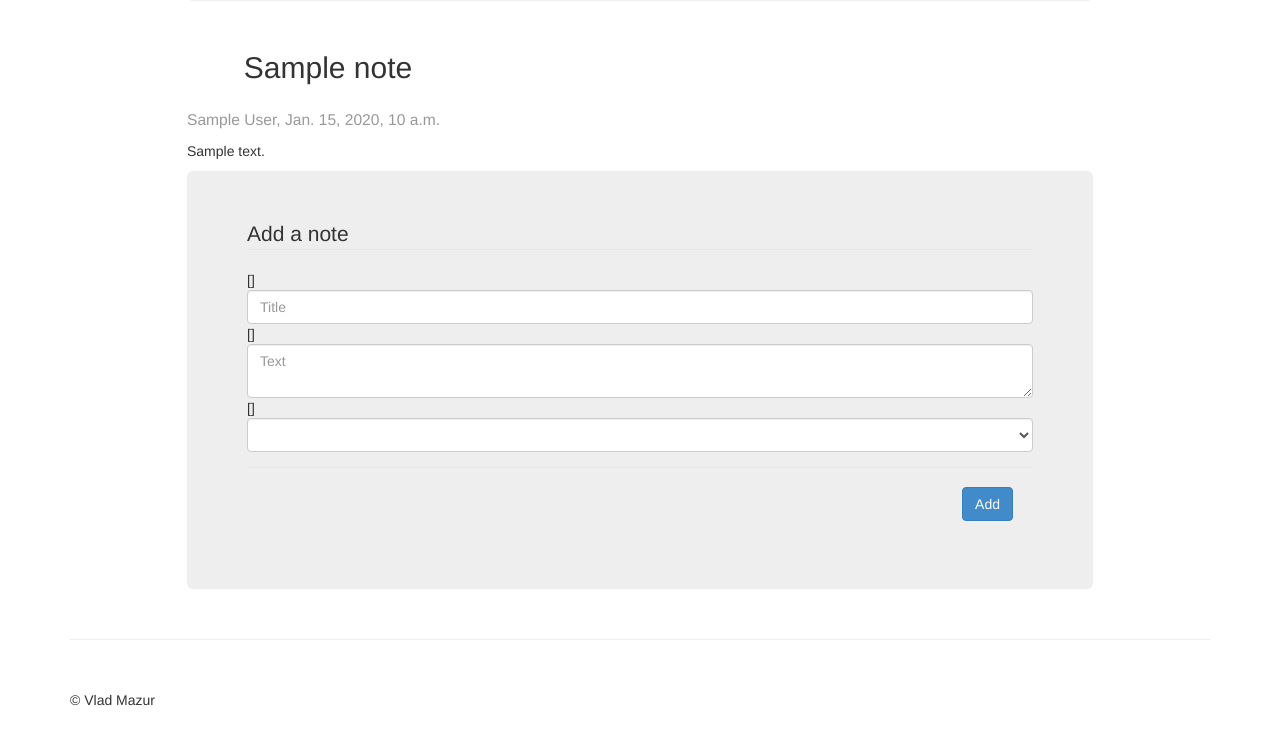
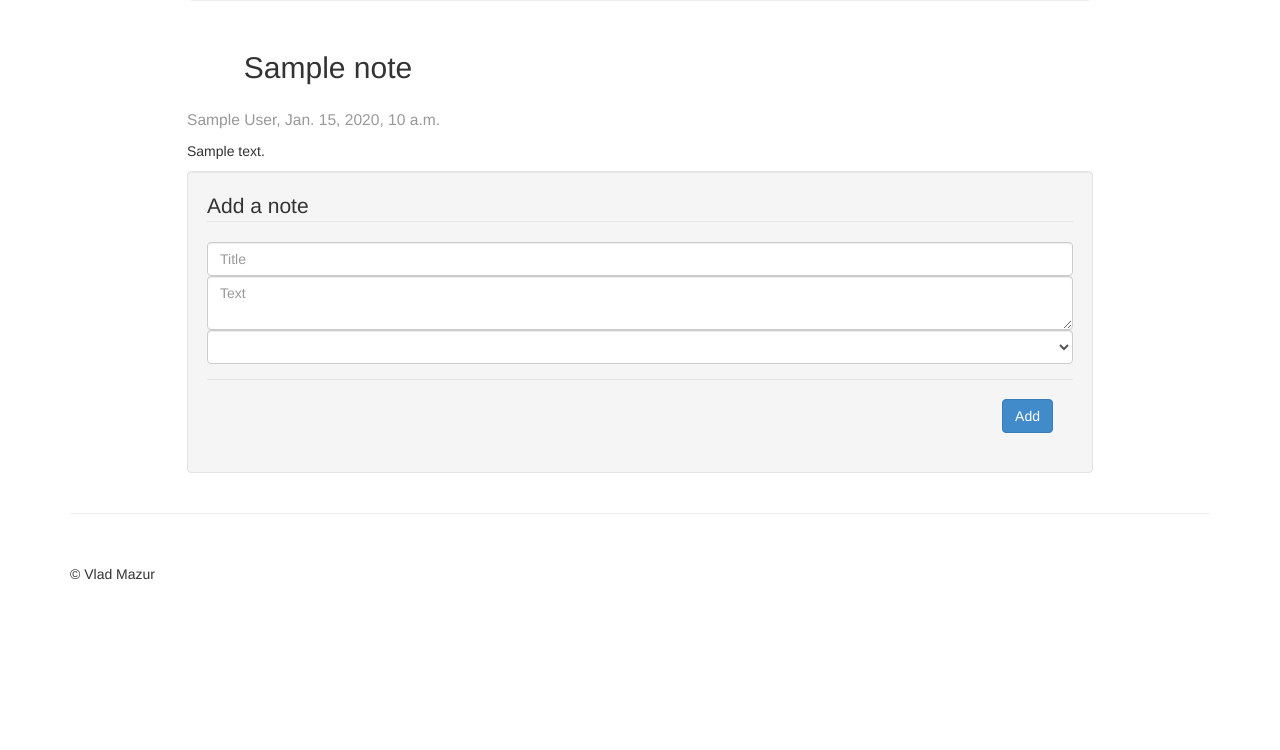
Before and after one commit to vladmazur/vlad_mazur_test_7web, a Django app: template notesapp/templates/notesapp/note_list.html in a window 1280 px wide. Shown: the part 339-1089 px from the top of the page. After the commit the page ends 919 px from the top, so only its background shows below. Run offline with Django 3.2, Linux system fonts and the light colour scheme; the template is opened without the code that fills it: most values are stand-ins (such as "Sample title", 1, 10 or a date in 2020); lists and menus that the app fills with data are empty; parts of the project's set-up code (start-up, migrations or seed data) failed here and were passed over; some libraries are stand-ins or nearby versions.

Commit message:
Error are now shown by Bootstrap; Old fields are not empty on error

```diff
--- a/notesapp/templates/notesapp/note_list.html
+++ b/notesapp/templates/notesapp/note_list.html
@@ -50,30 +50,42 @@
               <h2>No notes are available</h2>
          		{% endfor %}
           </div><!--/row-->
-          <div class="jumbotron">
-
+          <div class="span3 offset3 well">
             <form action="/" method="post" class="form">
               <legend>Add a note</legend>
               {% csrf_token %}
               {{ form.non_field_errors }}
               <div class="fieldWrapper">
-                {{ form.title.errors }}
-                <input name="title" id="id_title" type="text" class="form-control" placeholder="Title">
+                {% for error in form.title.errors %}
+                <div class="alert alert-danger">
+                  <a class="close" data-dismiss="alert" href="#">×</a>{{ error }}
+                </div>
+                {% endfor %}
+                <input name="title" id="id_title" type="text" class="form-control" placeholder="Title" value="{{ form.title.value|default_if_none:'' }}">
               </div>
               <div class="fieldWrapper">
-                {{ form.text.errors }}
-                <textarea name="text" for="id_title" class="form-control input-xxlarge" placeholder="Text"></textarea>
+                {% for error in form.text.errors %}
+                <div class="alert alert-danger">
+                  <a class="close" data-dismiss="alert" href="#">×</a>{{ error }}
+                </div>
+                {% endfor %}
+                <textarea name="text" id="id_title" class="form-control input-xxlarge" placeholder="Text" >{{ form.text.value|default_if_none:'' }}</textarea>
               </div>
               <div class="fieldWrapper">
-                {{ form.author.errors }}
+                {% for error in form.author.errors %}
+                <div class="alert alert-danger">
+                  <a class="close" data-dismiss="alert" href="#">×</a>{{ error }}
+                </div>
+                {% endfor %}
                 <select for="id_author" name="author" class = "form-control">
-                  {% for x,y in form.fields.author.choices %}
-                    <option value="{{ x }}">{{ y }}</option>
+                  {% for id, name in form.fields.author.choices %}
+                    <option value="{{ id }}">{{ name }}</option>
                   {% endfor %}
-              </select>
+                </select>
               </div>
               <div class="modal-footer">
-              <button class="btn btn-primary" type="submit">Add</button> </div>
+                <button class="btn btn-primary" type="submit">Add</button>
+              </div>
             </form>
           </div>
         </div><!--/span-->
```
